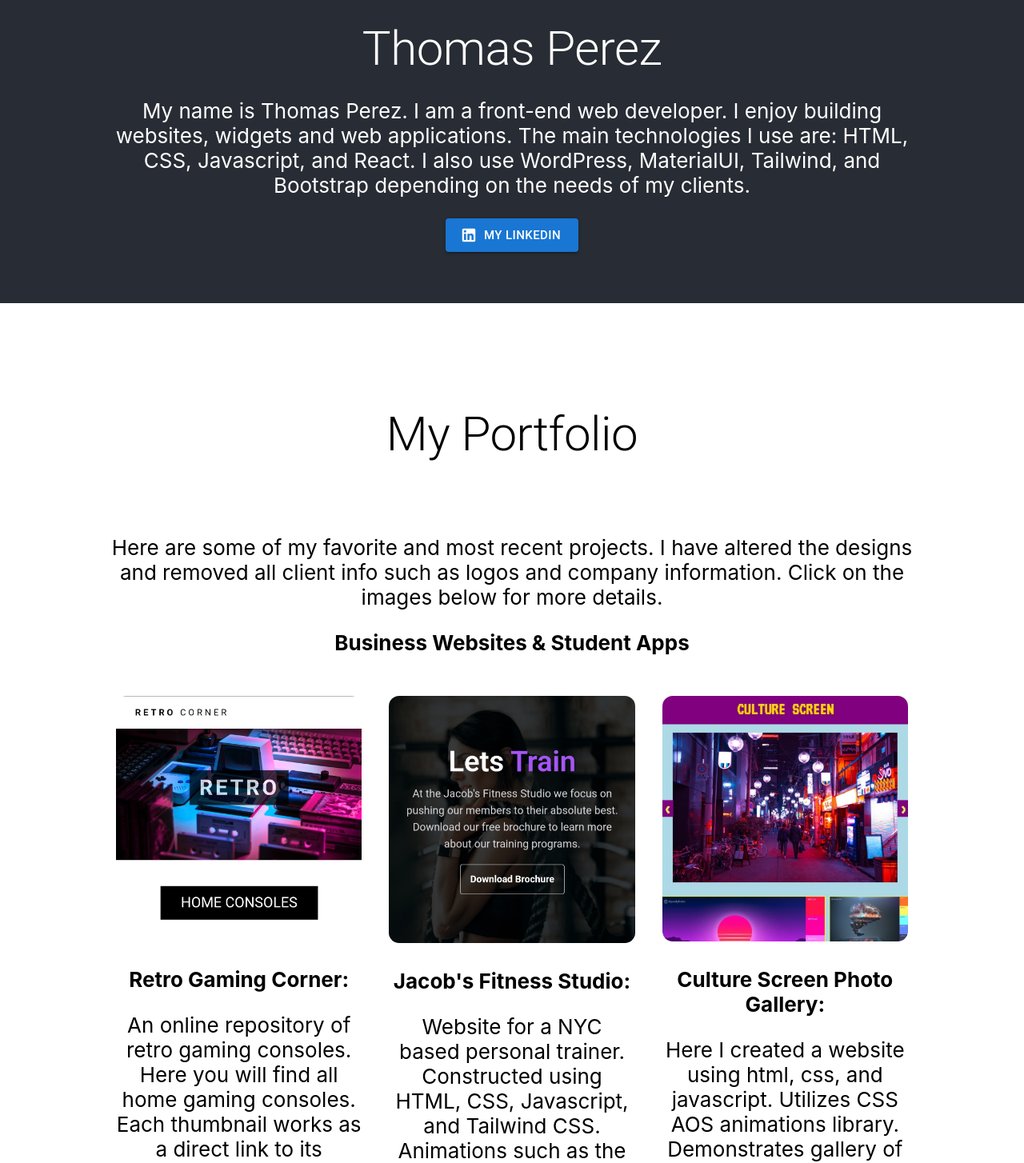
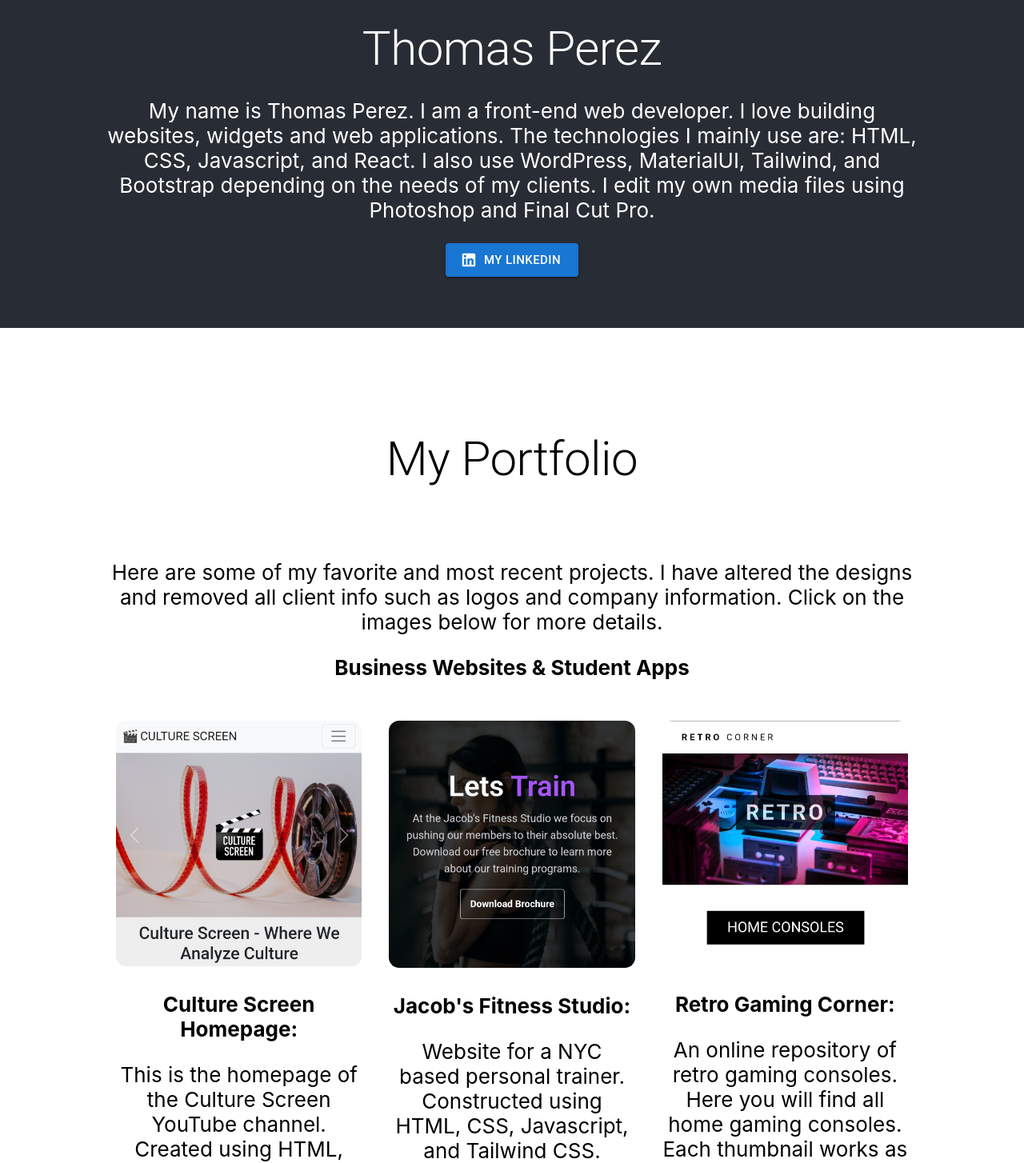
Before and after one commit to Perez-Thomas/thomas-perez-port, a React (Create React App) app: page / in a window 1280 px wide. Shown: the part 1120-2574 px from the top of the page at 80% size. Built offline with nearby package versions, Linux system fonts and the light colour scheme.

Commit message:
port update
Adding Culture Screen project to portfolio

```diff
--- a/src/App.css
+++ b/src/App.css
@@ -54,7 +54,7 @@ input {
   border-radius: 0.5em;
 
   transition: transform 0.7s;
-  transform: scale(1.1);
+  transform: scale(1.05);
   border-radius: 0.53em;
 }
 
--- a/src/App.js
+++ b/src/App.js
@@ -13,6 +13,7 @@ import ComputerIcon from "@mui/icons-material/Computer";
 
 // images
 import BannerImage from "./images/myDesk.jpg";
+import CultureScreenHomepage from "./images/0.culture-screen-homepage.jpg";
 import AlgebraAppImg from "./images/1.algebra-app.jpg";
 import RetroCornerImg from "./images/2.retro-corner.jpg";
 import JacobsFitnessImg from "./images/3.jacobs-fitness-studio.jpg";
@@ -96,11 +97,12 @@ function App() {
           </Typography>
 
           <p className="MyStory">
-            My name is Thomas Perez. I am a front-end web developer. I enjoy
-            building websites, widgets and web applications. The main
-            technologies I use are: HTML, CSS, Javascript, and React. I also use
+            My name is Thomas Perez. I am a front-end web developer. I love
+            building websites, widgets and web applications. The technologies I
+            mainly use are: HTML, CSS, Javascript, and React. I also use
             WordPress, MaterialUI, Tailwind, and Bootstrap depending on the
-            needs of my clients.
+            needs of my clients. I edit my own media files using Photoshop and
+            Final Cut Pro.
           </p>
           <a
             className="LinkedInButton"
@@ -160,22 +162,23 @@ function App() {
           </div>
           <div className="tiles">
             <div className="tileImage">
-              <a href="https://retrogamecorner.netlify.app">
+              <a href="https://culturescreen.netlify.app">
                 <img
-                  src={RetroCornerImg}
-                  alt=" showing retro gaming corner website"
+                  src={CultureScreenHomepage}
+                  alt=" showing culture screen website"
                   className="ProjectImage"
                 />
               </a>
               <p>
                 <p>
-                  <b>Retro Gaming Corner:</b>
+                  <b>Culture Screen Homepage:</b>
                 </p>
-                An online repository of retro gaming consoles. Here you will
-                find all home gaming consoles. Each thumbnail works as a direct
-                link to its Wikipedia article.
+                This is the homepage of the Culture Screen YouTube channel.
+                Created using HTML, CSS, and Bootstrap. Outlines the products
+                and services sold by Culture Screen.
               </p>
             </div>
+
             <div className="tileImage">
               <a href="https://jacobsfitnessstudio.netlify.app">
                 <img
@@ -195,20 +198,20 @@ function App() {
             </div>
 
             <div className="tileImage">
-              <a href="https://culture-screen.netlify.app">
+              <a href="https://retrogamecorner.netlify.app">
                 <img
-                  src={CultureScreenPhotosImg}
-                  alt=" showing culture screen website"
+                  src={RetroCornerImg}
+                  alt=" showing retro gaming corner website"
                   className="ProjectImage"
                 />
               </a>
               <p>
                 <p>
-                  <b>Culture Screen Photo Gallery:</b>
+                  <b>Retro Gaming Corner:</b>
                 </p>
-                Here I created a website using html, css, and javascript.
-                Utilizes CSS AOS animations library. Demonstrates gallery of
-                images set up using css grid and on hover animations.
+                An online repository of retro gaming consoles. Here you will
+                find all home gaming consoles. Each thumbnail works as a direct
+                link to its Wikipedia article.
               </p>
             </div>
 
```
Also changed, not shown: src/images/0.culture-screen-homepage.jpg (added).
